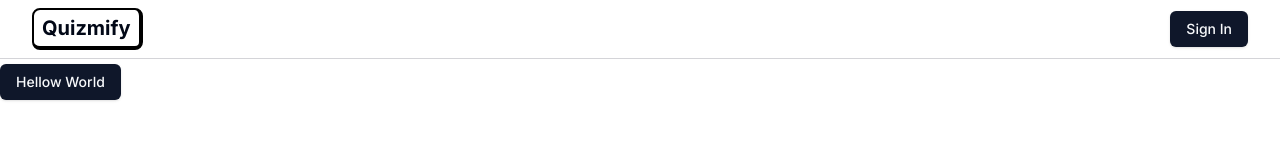
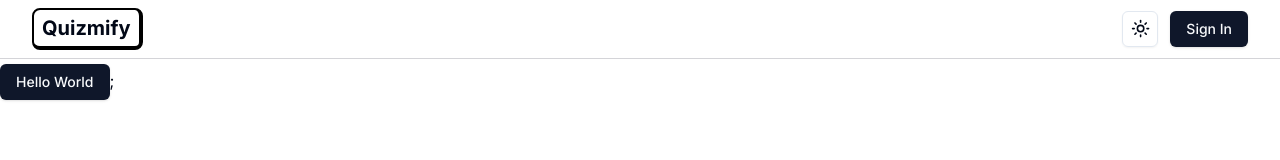
Before and after one commit to EdwinBayingana/ai-quizzard, a Next.js app: page / in a window 1280 px wide. Shown: the top 160 px of the page. Built offline with nearby package versions, Linux system fonts and the light colour scheme; no server answers.

Commit message:
finish setting up the Theme toggler in the navbar

```diff
--- a/package.json
+++ b/package.json
@@ -20,6 +20,7 @@
     "lucide-react": "^0.287.0",
     "next": "13.5.4",
     "next-auth": "^4.23.2",
+    "next-themes": "^0.2.1",
     "react": "^18",
     "react-dom": "^18",
     "tailwind-merge": "^1.14.0",
--- a/src/app/layout.tsx
+++ b/src/app/layout.tsx
@@ -3,6 +3,7 @@
 import { Inter } from 'next/font/google';
 import { cn } from '@/lib/utils';
 import Navbar from '@/components/Navbar';
+import Providers from '@/components/Providers';
 
 const inter = Inter({ subsets: ['latin'] });
 
@@ -19,8 +20,10 @@
   return (
     <html lang="en">
       <body className={cn(inter.className, 'antialiased min-h-screen pt-16')}>
-        <Navbar />
-        {children}
+        <Providers>
+          <Navbar />
+          {children}
+        </Providers>
       </body>
     </html>
   );
--- a/src/app/page.tsx
+++ b/src/app/page.tsx
@@ -2,5 +2,5 @@
 import { prisma } from '@/lib/db';
 
 export default function Home() {
-  return <Button>Hellow World</Button>;
+  return <Button>Hello World </Button>;
 }
--- a/src/components/Navbar.tsx
+++ b/src/components/Navbar.tsx
@@ -3,6 +3,7 @@
 import Link from 'next/link';
 import SignInButton from './SignInButton';
 import UserAccountNav from './UserAccountNav';
+import { ThemeToggle } from './ThemeToggle';
 
 type Props = {};
 
@@ -20,11 +21,14 @@
         </Link>
 
         <div className="flex items-center">
-          {session?.user ? (
-            <UserAccountNav user={session.user} />
-          ) : (
-            <SignInButton text="Sign In" />
-          )}
+          <ThemeToggle className="mr-3" />
+          <div className="flex items-center">
+            {session?.user ? (
+              <UserAccountNav user={session.user} />
+            ) : (
+              <SignInButton text="Sign In" />
+            )}
+          </div>
         </div>
       </div>
     </div>
--- a/src/components/Providers.tsx
+++ b/src/components/Providers.tsx
@@ -1,12 +1,20 @@
+'use client';
+
 import React from 'react';
 import { SessionProvider } from 'next-auth/react';
 
-type Props = {
-  children: React.ReactNode;
-};
+import {
+  ThemeProvider as NextThemesProvider,
+  ThemeProvider,
+} from 'next-themes';
+import { type ThemeProviderProps } from 'next-themes/dist/types';
 
-const Providers = ({ children }: Props) => {
-  return <SessionProvider>{children}</SessionProvider>;
+const Providers = ({ children, ...props }: ThemeProviderProps) => {
+  return (
+    <ThemeProvider attribute="class" defaultTheme="system" enableSystem>
+      <SessionProvider>{children}</SessionProvider>;
+    </ThemeProvider>
+  );
 };
 
 export default Providers;
--- /dev/null
+++ b/src/components/ThemeToggle.tsx
@@ -0,0 +1,45 @@
+'use client';
+
+import * as React from 'react';
+import { Moon, Sun } from 'lucide-react';
+import { useTheme } from 'next-themes';
+
+import { Button } from '@/components/ui/button';
+import {
+  DropdownMenu,
+  DropdownMenuContent,
+  DropdownMenuItem,
+  DropdownMenuTrigger,
+} from '@/components/ui/dropdown-menu';
+
+export function ThemeToggle({
+  className,
+  ...props
+}: React.HTMLAttributes<HTMLDivElement>) {
+  const { setTheme } = useTheme();
+
+  return (
+    <div className={className} {...props}>
+      <DropdownMenu>
+        <DropdownMenuTrigger asChild>
+          <Button variant="outline" size="icon">
+            <Sun className="h-[1.2rem] w-[1.2rem] rotate-0 scale-100 transition-all dark:-rotate-90 dark:scale-0" />
+            <Moon className="absolute h-[1.2rem] w-[1.2rem] rotate-90 scale-0 transition-all dark:rotate-0 dark:scale-100" />
+            <span className="sr-only">Toggle theme</span>
+          </Button>
+        </DropdownMenuTrigger>
+        <DropdownMenuContent align="end">
+          <DropdownMenuItem onClick={() => setTheme('light')}>
+            Light
+          </DropdownMenuItem>
+          <DropdownMenuItem onClick={() => setTheme('dark')}>
+            Dark
+          </DropdownMenuItem>
+          <DropdownMenuItem onClick={() => setTheme('system')}>
+            System
+          </DropdownMenuItem>
+        </DropdownMenuContent>
+      </DropdownMenu>
+    </div>
+  );
+}
```
Also changed, not shown: 1 other file (tests, documents, lock files or other folders).
